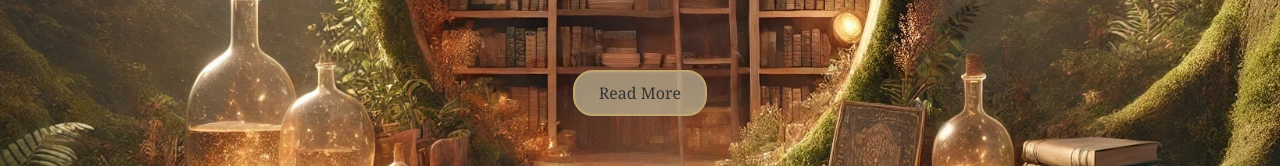
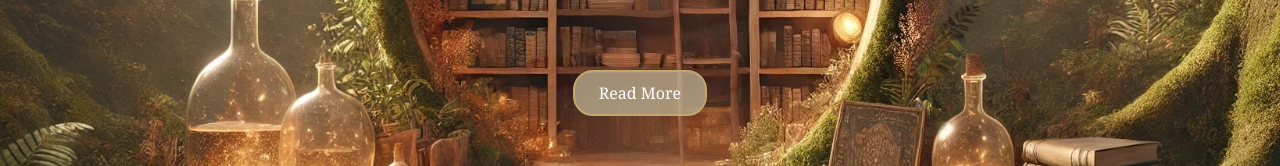
Before and after one commit to Grudged/Olli-Project, an Angular app: page /home in a window 1280 px wide. Shown: the part 433-599 px from the top of the page. Built offline with nearby package versions, Linux system fonts and the light colour scheme; a web font is replaced by a local one.

Commit message:
changes button color

```diff
--- a/src/app/home/home.component.html
+++ b/src/app/home/home.component.html
@@ -1,7 +1,7 @@
 <h2>A.M. OAKLEY</h2>
 <p style="text-align: center;">Stories that grow in the quiet light of wonder.</p>
 <div style="text-align: center;">
-    <button routerLink="/about" style="margin-top: 100px; background-color: #b9ab8dcc; color: #333; border: 2px solid #bfa76f; border-radius: 20px; padding: 10px 24px; font-size: 1rem; font-family: 'Georgia', serif; cursor: pointer; transition: background 0.2s, color 0.2s;">
+    <button routerLink="/about" style="margin-top: 100px; background-color: #b9ab8dcc; color: white; border: 2px solid #bfa76f; border-radius: 20px; padding: 10px 24px; font-size: 1rem; font-family: 'Georgia', serif; cursor: pointer; transition: background 0.2s, color 0.2s;">
         Read More
     </button>
 </div>
```
